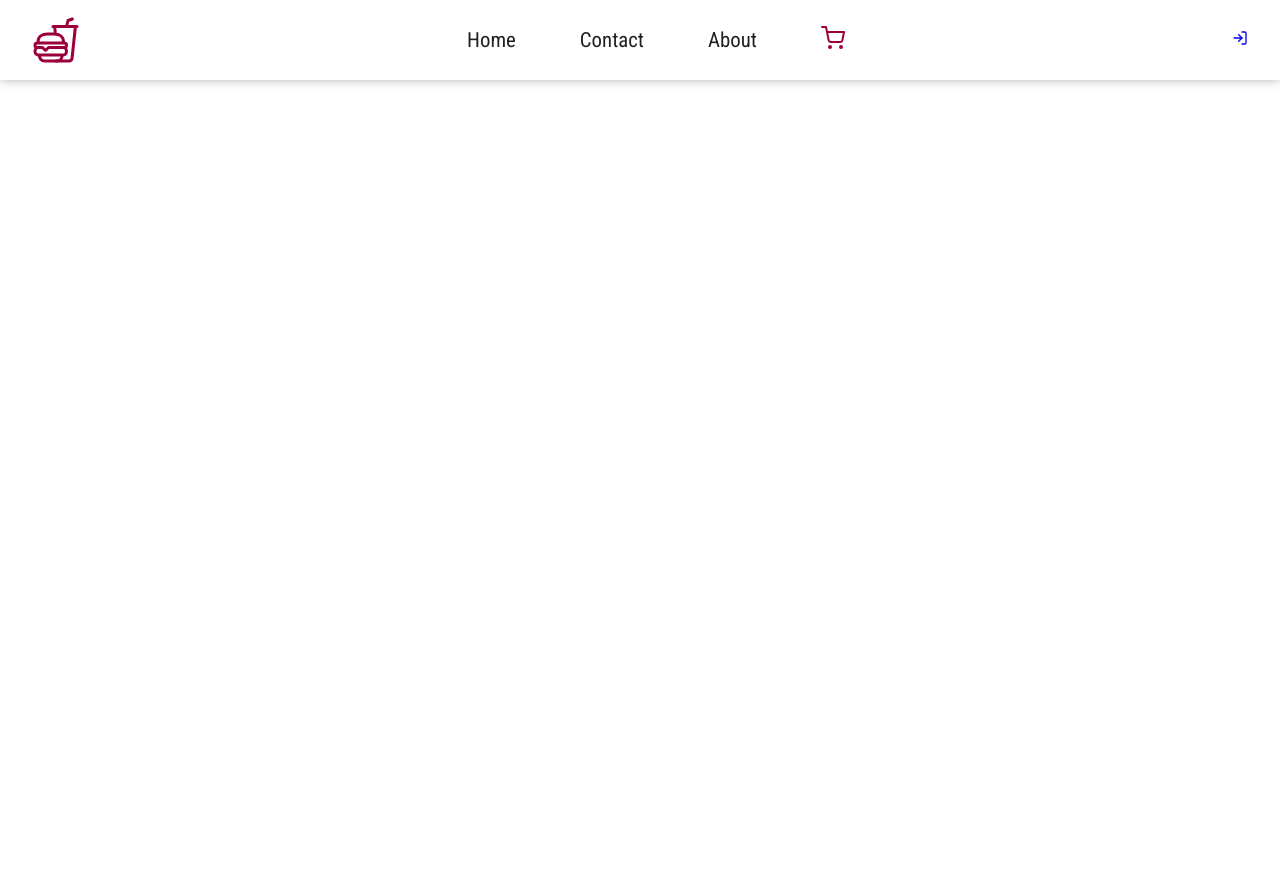
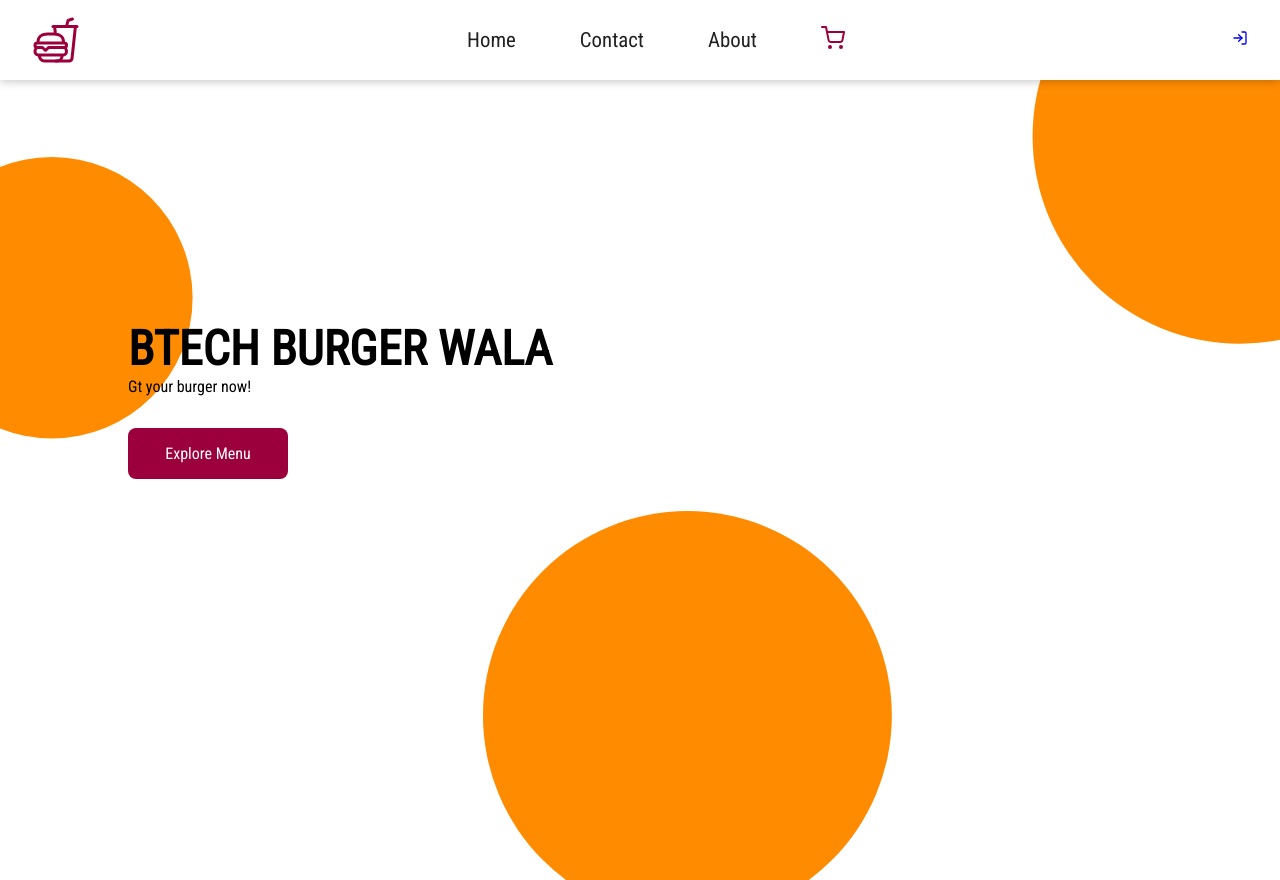
Before and after one commit to irkfaisal/Btech_Burger_Wala, a React (Create React App) app in the folder fronted/: page / in a window 1280 px wide. Before the commit the page ends 800 px from the top, so only its background shows below. Built offline with nearby package versions, Linux system fonts and the light colour scheme.

Commit message:
home section

```diff
--- a/fronted/src/App.js
+++ b/fronted/src/App.js
@@ -3,13 +3,14 @@ import "./style/app.scss";
 import Home from "./components/home/Home";
 import Header from "./components/layout/Header";
 import './style/header.scss';
+import './style/home.scss'
 
 function App() {
   return (
     <BrowserRouter>
-      <Header/>
+      <Header />
       <Routes>
-        <Route path="/" element={Home}/>
+        <Route path="/" element={<Home />} />
       </Routes>
     </BrowserRouter>
   );
--- a/fronted/src/components/home/Home.jsx
+++ b/fronted/src/components/home/Home.jsx
@@ -1,9 +1,38 @@
-import React from 'react'
+import React from 'react';
+import { motion } from "framer-motion";
 
 const Home = () => {
+  const motionProp = {
+    initial: {
+      x: "-100%",
+      opacity: 0,
+    },
+    whileInView: {
+      x: 0,
+      opacity: 1,
+    },
+  };
   return (
-    <div>Home</div>
+    <section className='home'>
+      <div>
+        <motion.h1 {...motionProp}>BTech Burger Wala</motion.h1>
+        <motion.p {...motionProp} transition={{
+          delay: 0.2,
+        }}>Gt your burger now!</motion.p>
+      </div>
+      <motion.a initial={{
+        y: "-100%",
+        opacity: 0,
+      }}
+        whileInView={{
+          y: 0,
+          opacity: 1,
+        }}
+        transition={{
+          delay: 0.4,
+        }} href='#menu'>Explore Menu</motion.a>
+    </section >
   )
 }
 
-export default Home
+export default Home;
--- /dev/null
+++ b/fronted/src/style/home.scss
@@ -0,0 +1,61 @@
+@import './colors.scss';
+
+.home {
+    height: 100vh;
+    overflow-x: hidden;
+
+    div {
+        padding-left: 8rem;
+        padding-top: 15rem;
+
+        >h1 {
+            font-size: 3rem;
+            text-transform: uppercase;
+        }
+
+        >p {
+            font-size: 1rem;
+        }
+    }
+
+    >a {
+        display: block;
+        margin: 2rem 8rem;
+        width: 10rem;
+        background-color: $red;
+        color: white;
+        text-align: center;
+        border: none;
+        font-size: 1rem;
+        border-radius: 0.5rem;
+        padding: 1rem;
+        cursor: pointer;
+      &:hover{
+        background-color: $reddark;
+      }
+    }
+    &::before {
+        content: "";
+        width: 100%;
+        height: 100%;
+        background-image: url("../assets/bgwbg.svg");
+        background-repeat: no-repeat;
+        background-size: cover;
+        position: absolute;
+        left: 0%;
+        z-index: -1;
+      }
+}
+@media screen and (max-width: 850px) {
+    .home {
+      > div {
+        text-align: center;
+        padding-top: 10rem;
+        padding-left: 0rem;
+      }
+
+      > a {
+        margin: 2rem auto;
+      }
+    }
+  }
```
Also changed, not shown: fronted/src/assets/bgwbg.svg (added).
